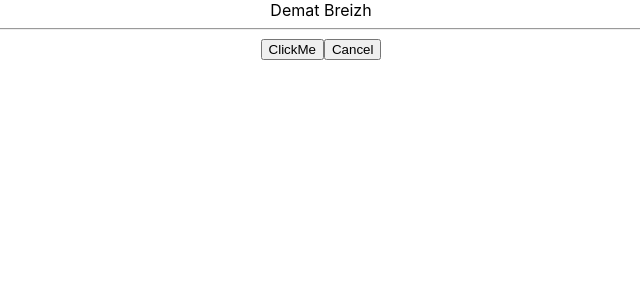
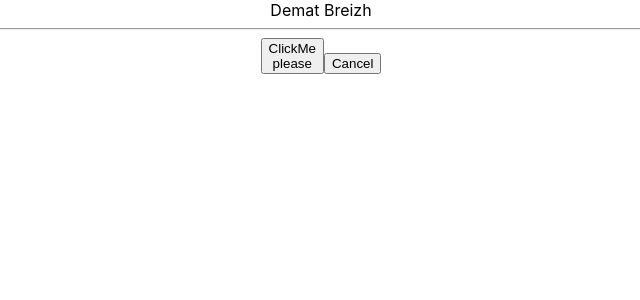
Before and after one commit to plamoury/2023tjs, a React (Create React App) app: page / in a window 1280 px wide. Shown: the top 300 px of the page, without its empty margins (319-959 px from the left). Built offline with nearby package versions, Linux system fonts and the light colour scheme.

Commit message:
tableau de children

```diff
--- a/src/App/App.js
+++ b/src/App/App.js
@@ -7,7 +7,7 @@ function App() {
     <div className="App">
       Demat Breizh
       <hr/>
-      <Button>ClickMe</Button>
+      <Button>ClickMe<br/>please</Button>
       <Button>Cancel</Button>
     </div>
   );
```
Also changed, not shown: public/img/deadicon.png (added).
